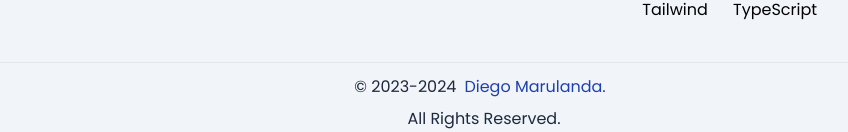
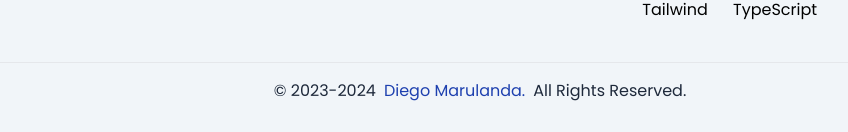
Before and after one commit to DiegoMarulandaB/Portfolio, a Next.js app: page / in a window 1280 px wide. Shown: the part 4405-4537 px from the top of the page, without its empty margins (160-1008 px from the left). After the commit the page ends 4516 px from the top, so only its background shows below. Built offline with nearby package versions, Linux system fonts and the light colour scheme.

Commit message:
refactor: :sparkles: ad new sizes

```diff
--- a/src/components/Footer/Footer.tsx
+++ b/src/components/Footer/Footer.tsx
@@ -7,12 +7,12 @@ const Footer = () => {
         <div className="mb-2">
           <hr />
         </div>
-        <div className="mx-auto flex flex-col items-start text-start justify-start md:items-center md:text-center md:justify-center space-x-2 ml-6 mr-6">
-          <div className="flex flex-row space-x-2 mt-1 mb-1">
+        <div className="mx-auto flex flex-col md:flex-row justify-start md:items-center md:text-center md:justify-center space-x-2 ml-6 mr-6">
+          <div className="flex flex-row space-x-2 mt-2 mb-2">
             <span className="text-slate-800 dark:text-white">&copy;&nbsp;2023-{currentYear}</span>
             <span className="text-blue-800 dark:text-amber-200">Diego Marulanda.</span>
           </div>
-          <div className="flex flex-row space-x-2 mt-1 mb-1">
+          <div className="flex flex-row space-x-2 mt-2 mb-2">
             <span className="text-slate-800 dark:text-white">All Rights Reserved.</span>
           </div>
         </div>
```
